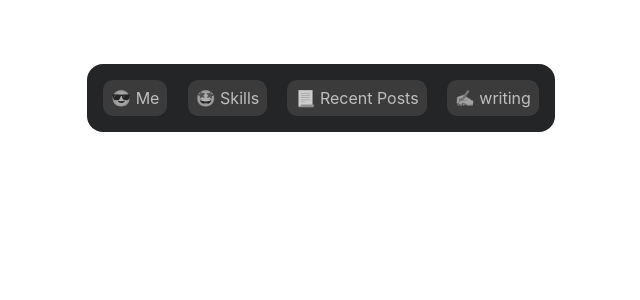
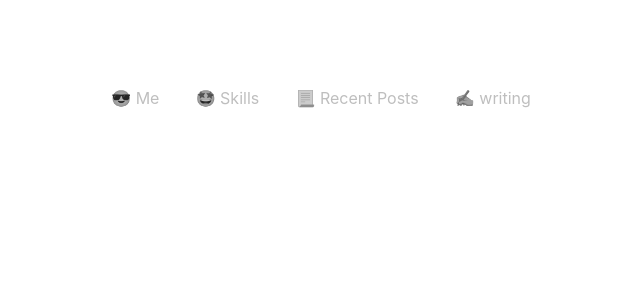
Before and after one commit to JayMGurav/DropDown, a Next.js app: page / in a window 1280 px wide. Shown: the top 300 px of the page, without its empty margins (319-959 px from the left). Built offline with nearby package versions, Linux system fonts and the light colour scheme.

Commit message:
setting-up theme

```diff
--- a/components/DropdownMenu.tsx
+++ b/components/DropdownMenu.tsx
@@ -1,8 +1,8 @@
-import React, { Children, cloneElement, useState, ReactNode } from "react";
-import styled from "styled-components";
-import { motion, AnimatePresence } from "framer-motion";
+import React, { Children, cloneElement, useState, ReactNode } from 'react';
+import styled from 'styled-components';
+import { motion, AnimatePresence } from 'framer-motion';
 
-import { IconSm } from "./styledComponents/Icon";
+import { IconSm } from './styledComponents/Icon';
 
 const DropdownDiv = styled(motion.div)`
   position: absolute;
@@ -11,7 +11,7 @@ const DropdownDiv = styled(motion.div)`
   padding: 0.25rem;
   width: max-content;
   margin-top: 1.5rem;
-  background-color: var(--background);
+  background-color: var(--color-background);
   border-radius: 16px;
   overflow: hidden;
 `;
--- a/components/DropdownMenuItem.tsx
+++ b/components/DropdownMenuItem.tsx
@@ -1,8 +1,8 @@
-import { ReactNode, useState } from "react";
-import styled from "styled-components";
-import DropdownItemChildPortal from "./DropdownItemChildrenPortal";
+import { ReactNode, useState } from 'react';
+import styled from 'styled-components';
+import DropdownItemChildPortal from './DropdownItemChildrenPortal';
 
-import ExternalAnchor from "./styledComponents/ExternalAnchor";
+import ExternalAnchor from './styledComponents/ExternalAnchor';
 
 const MenuItem = styled.li`
   cursor: pointer;
@@ -14,11 +14,11 @@ const MenuItem = styled.li`
   border-radius: 8px;
   span:first-of-type {
     border-radius: 50%;
-    background: var(--background);
+    background: var(--color-background);
     filter: drop-shadow(0 3px 6px rgba(0, 0, 0, 0.3));
   }
   :hover {
-    background-color: var(--foreground);
+    background-color: var(--color-foreground);
   }
 `;
 
@@ -46,16 +46,16 @@ function DropdownMenuItem({
       <MenuItem onClick={() => activateMenu(children)}>
         {leftIcon && <span>{leftIcon}</span>}
         {label}
-        {rightIcon && <span style={{ marginLeft: "auto" }}>{rightIcon}</span>}
+        {rightIcon && <span style={{ marginLeft: 'auto' }}>{rightIcon}</span>}
       </MenuItem>
     );
   } else {
     return (
-      <ExternalAnchor href={!Boolean(children) && to ? to : ""} colored={false}>
+      <ExternalAnchor href={!Boolean(children) && to ? to : ''} colored={false}>
         <MenuItem>
           {leftIcon && <span>{leftIcon}</span>}
           {label}
-          {rightIcon && <span style={{ marginLeft: "auto" }}>{rightIcon}</span>}
+          {rightIcon && <span style={{ marginLeft: 'auto' }}>{rightIcon}</span>}
         </MenuItem>
       </ExternalAnchor>
     );
--- a/components/NavItem.tsx
+++ b/components/NavItem.tsx
@@ -1,6 +1,6 @@
-import { ReactNode, useState } from "react";
-import styled from "styled-components";
-import { motion } from "framer-motion";
+import { ReactNode, useState } from 'react';
+import styled from 'styled-components';
+import { motion } from 'framer-motion';
 
 const NavItemBox = styled(motion.div)<{
   isOpen: boolean;
@@ -8,11 +8,11 @@ const NavItemBox = styled(motion.div)<{
   cursor: pointer;
   padding: 0.5rem;
   width: 100%;
-  background-color: var(--foreground);
+  background-color: var(--color-background);
   border-radius: 10px;
   transition: filter 100ms;
   filter: ${({ isOpen }) =>
-    isOpen ? "brightness(1) grayscale(0)" : "brightness(0.8) grayscale(100%)"};
+    isOpen ? 'brightness(1) grayscale(0)' : 'brightness(0.8) grayscale(100%)'};
   transition: filter 300ms;
   :hover {
     filter: brightness(1) grayscale(0);
--- a/components/Navbar.tsx
+++ b/components/Navbar.tsx
@@ -1,8 +1,8 @@
-import styled from "styled-components";
-import { motion } from "framer-motion";
+import styled from 'styled-components';
+import { motion } from 'framer-motion';
 
 const Nav = styled(motion.nav)`
-  background-color: var(--background);
+  background-color: var(--color-foreground);
   padding: 1rem;
   border-radius: 16px;
 `;
--- a/package.json
+++ b/package.json
@@ -12,7 +12,8 @@
     "next": "^10.0.0",
     "react": "17.0.1",
     "react-dom": "17.0.1",
-    "styled-components": "^5.3.0"
+    "styled-components": "^5.3.0",
+    "terser": "^5.7.0"
   },
   "devDependencies": {
     "@types/react": "^17.0.6",
--- /dev/null
+++ b/pages/_document.tsx
@@ -0,0 +1,73 @@
+import NextDocument, { Html, Head, Main, NextScript } from 'next/document';
+import React from 'react';
+import { minify } from 'terser';
+
+import {
+  COLORS,
+  COLOR_MODE_KEY,
+  INITIAL_COLOR_MODE_CSS_PROPERTY,
+} from '@/styles/themeConfig';
+/**
+ * COLORS = theme colors
+ * COLOR_MODE = Key for localstorage
+ * "INITIAL_COLOR_MODE_CSS_PROPERTY" property for colorMode
+ */
+
+function setColorByTheme() {
+  const COLORS = '🌈';
+  const COLOR_MODE_KEY = '🔑';
+  const INITIAL_COLOR_MODE_CSS_PROPERTY = '🏺';
+
+  const prefersDarkModeFromMeadiaQuery = window.matchMedia(
+    '(prefers-color-scheme: dark)'
+  ).matches;
+  const userPersistedPreference = window.localStorage.getItem(COLOR_MODE_KEY);
+  let colorMode = 'light';
+  const userHasUsedToggle = typeof userPersistedPreference === 'string';
+  if (userHasUsedToggle) {
+    colorMode = userPersistedPreference;
+  } else {
+    colorMode = prefersDarkModeFromMeadiaQuery ? 'dark' : 'light';
+    window.localStorage.setItem(COLOR_MODE_KEY, colorMode);
+  }
+  const root = document.documentElement;
+  root.style.setProperty(INITIAL_COLOR_MODE_CSS_PROPERTY, colorMode);
+
+  Object.entries(COLORS).forEach(([value, colorByTheme]) => {
+    const cssVarName = `--color-${value}`;
+
+    root.style.setProperty(cssVarName, colorByTheme[colorMode]);
+  });
+}
+
+const minifiedCorrectedSetColorByTheme = () => {
+  const corrected = String(setColorByTheme)
+    .replace("'🌈'", JSON.stringify(COLORS))
+    .replace('🔑', COLOR_MODE_KEY)
+    .replace('🏺', INITIAL_COLOR_MODE_CSS_PROPERTY);
+
+  const called = `(${corrected})()`;
+  // const {code} = await minify(called);
+
+  return called;
+};
+
+class Document extends NextDocument {
+  render() {
+    return (
+      <Html>
+        <Head />
+        <body>
+          <script
+            dangerouslySetInnerHTML={{
+              __html: minifiedCorrectedSetColorByTheme(),
+            }}></script>
+          <Main />
+          <NextScript />
+        </body>
+      </Html>
+    );
+  }
+}
+
+export default Document;
--- a/styles/GlobalStyles.ts
+++ b/styles/GlobalStyles.ts
@@ -1,13 +1,6 @@
-import { createGlobalStyle } from "styled-components";
+import { createGlobalStyle } from 'styled-components';
 
 const GloBalStyles = createGlobalStyle`
-  :root {
-    --background: #242526;
-    --foreground: #484a4d;
-    --speed: 250ms;
-    --text: #eee;
-  }
-
   body {
     width: 100%;
     margin: 0;
@@ -16,6 +9,7 @@ const GloBalStyles = createGlobalStyle`
     font-family: "Avenir", -apple-system, BlinkMacSystemFont, "Segoe UI", Roboto,
     Oxygen, Ubuntu, Cantarell, "Open Sans", "Helvetica Neue", sans-serif;
     color: #eee;
+    background: var(--color-background);
   }
   *+*{
     box-sizing: border-box;
--- /dev/null
+++ b/styles/themeConfig.ts
@@ -0,0 +1,13 @@
+export const COLORS = {
+  background: {
+    light: 'hsla(0, 100%, 100%, 1)',
+    dark: 'hsla(0, 0%, 6%, 1)',
+  },
+  foreground: {
+    light: 'hsla(195, 15%, 95%, 1)',
+    dark: 'hsla(0, 0%, 10%, 1)',
+  },
+};
+
+export const COLOR_MODE_KEY = 'color-mode';
+export const INITIAL_COLOR_MODE_CSS_PROPERTY = '--initial-color-mode';
```
Also changed, not shown: 2 other files (tests, documents, lock files or other folders).
